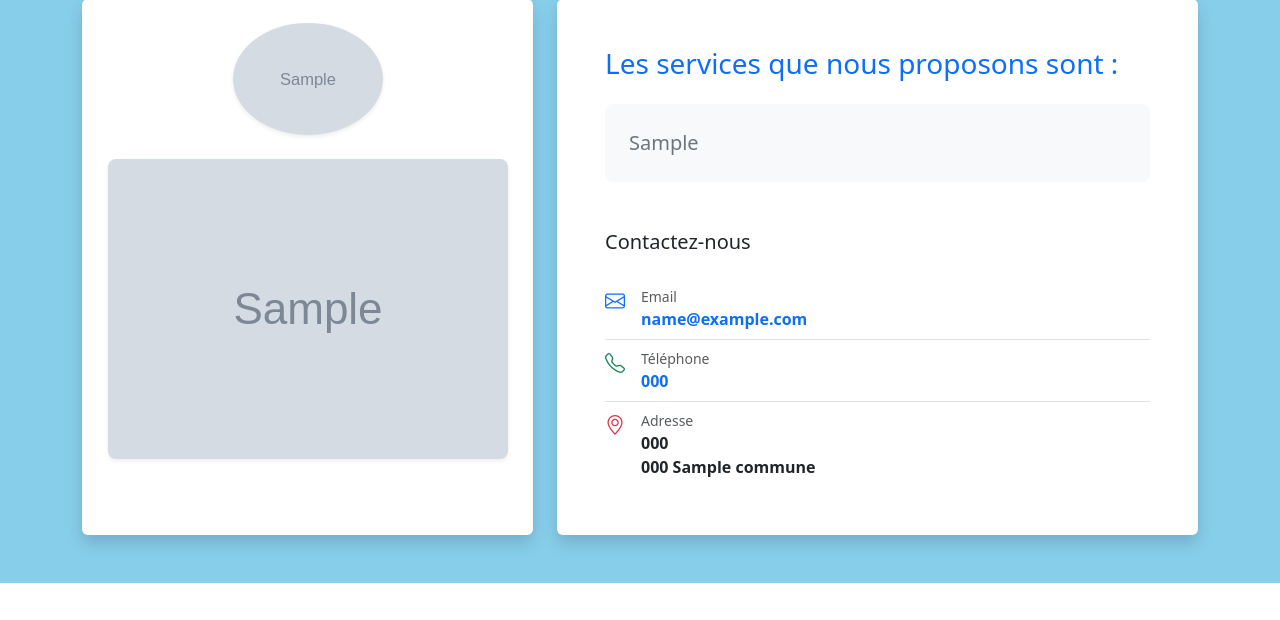
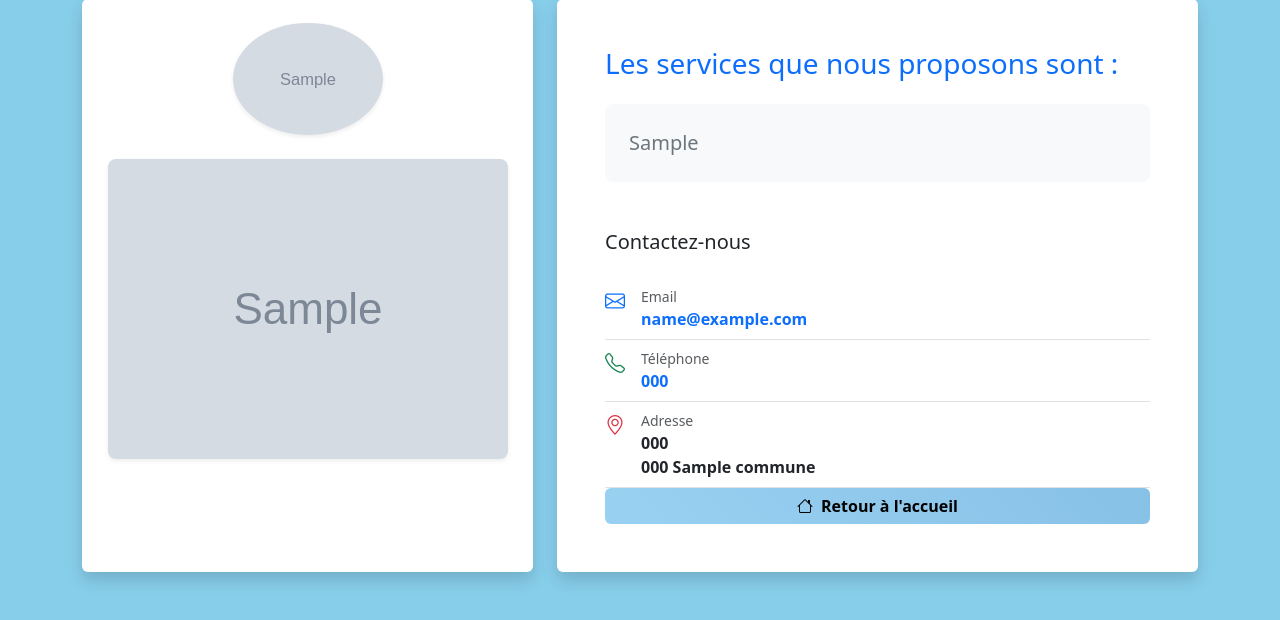
Before and after one commit to apierre1541/GroupeA-L316-2026, a Symfony app: template templates/presentation_entreprise/index.html.twig in a window 1280 px wide. Shown: the part 259-879 px from the top of the page. Before the commit the page ends 842 px from the top, so only its background shows below. Run offline with Twig, Linux system fonts and the light colour scheme; the template is opened without the code that fills it: most values are stand-ins (such as "Sample title", 1, 10 or a date in 2020); grey boxes marked "Sample" are stand-in pictures; style sheets or scripts are compiled from the project's sources; some libraries are stand-ins or nearby versions.

Commit message:
Ajout de deux photo + bouton d'accueil sur la presentation de l'entreprise

```diff
--- a/templates/presentation_entreprise/index.html.twig
+++ b/templates/presentation_entreprise/index.html.twig
@@ -87,6 +87,9 @@
                                         </div>
                                     </div>
                                 </div>
+                                <a href="{{ path('app_home') }}" class="btn btn-primary">
+                                    <i class="bi bi-house me-2"></i>Retour à l'accueil
+                                </a>
                             </div>
                         </div>
                     </div>
```
Also changed, not shown: public/actualites/OIP-1537077735.jpg (added), public/actualites/twig-logo-147704559.png (added).
